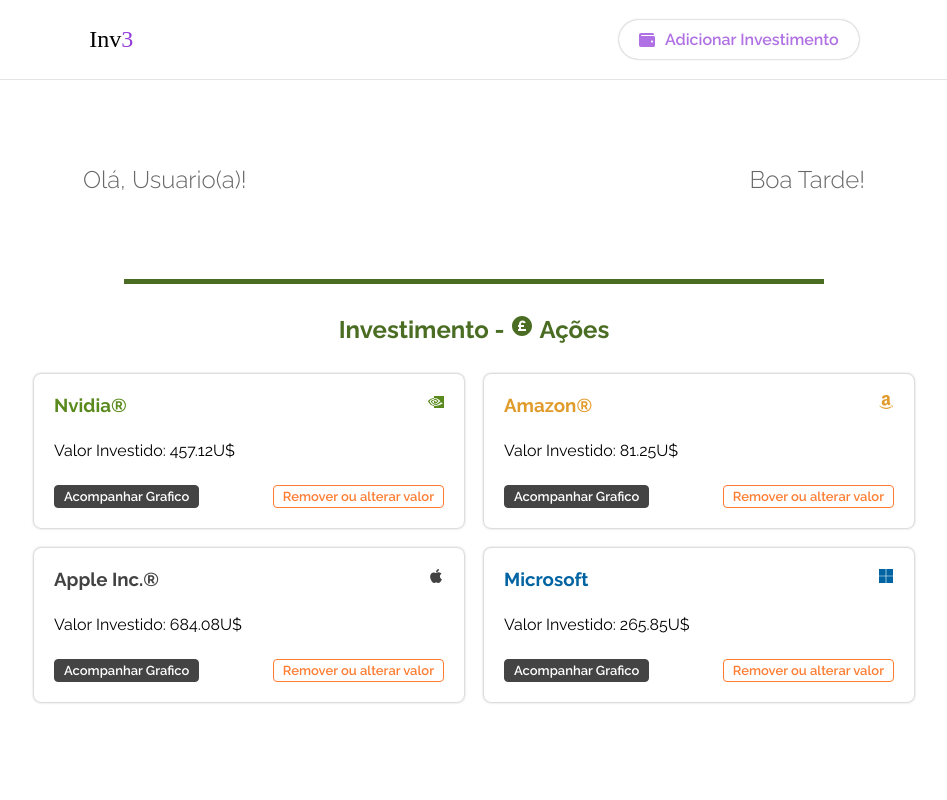
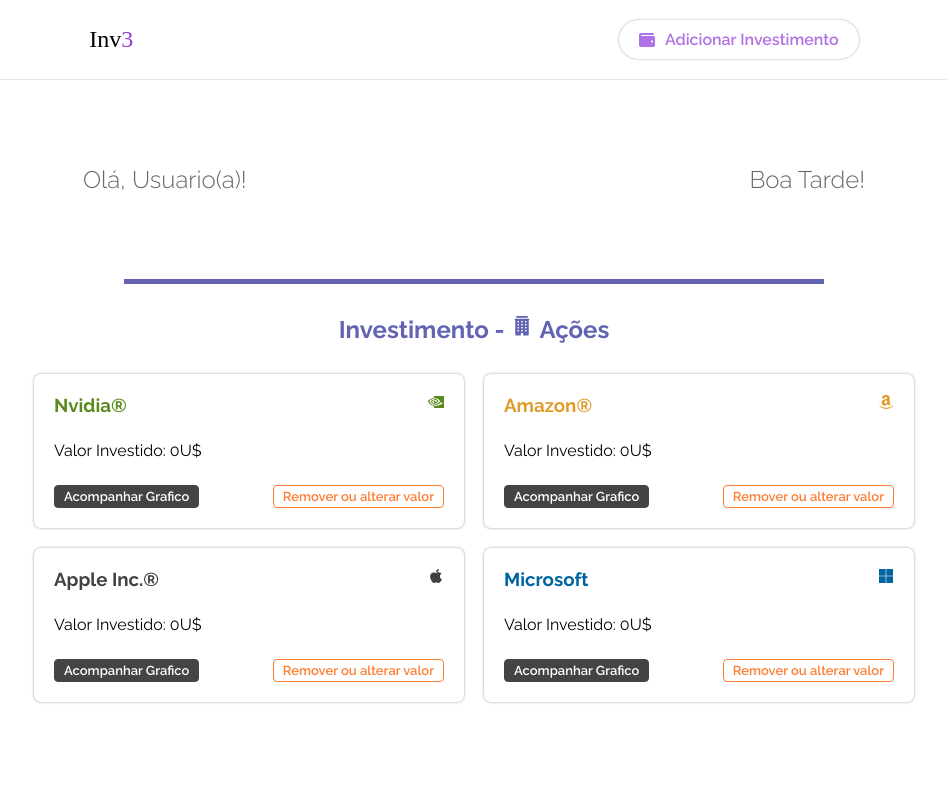
Before and after one commit to LuanSilva9/inv3, a React (Create React App) app: page / in a window 1280 px wide. Shown: the top 800 px of the page, without its empty margins (166-1113 px from the left). Built offline with nearby package versions, Linux system fonts and the light colour scheme; a web font is replaced by a local one.

Commit message:
Mudando icones e cores das sessões para melhor vizualização

```diff
--- a/src/Constants/InvestType.js
+++ b/src/Constants/InvestType.js
@@ -1,39 +1,37 @@
 import { BsNvidia } from "react-icons/bs";
 import { FaAmazon, FaApple, FaBitcoin, FaEthereum, FaMicrosoft } from "react-icons/fa";
 import { GiAnimalHide } from "react-icons/gi";
+import { IoIosBusiness } from "react-icons/io";
 import { LuJapaneseYen } from "react-icons/lu";
-import { RiMoneyPoundCircleFill } from "react-icons/ri";
 import { SiPolygon } from "react-icons/si";
-
-const getRandomValue = () => (Math.random() * 1000).toFixed(2);
 
 const InvestType = [
     {
         name: "Ações",
-        icon: <RiMoneyPoundCircleFill />,
-        color: "#4a6d23",
+        icon: <IoIosBusiness />,
+        color: "#6264b3",
         investProps: [
             {
                 nameInvest: "Nvidia®",
-                currentValue: getRandomValue(),
+                currentValue: 0,
                 defaultColor: "#5a8a1d",
                 defaultIcon: <BsNvidia />
             },
             {
                 nameInvest: "Amazon®",
-                currentValue: getRandomValue(),
+                currentValue: 0,
                 defaultColor: "#e09b2b",
                 defaultIcon: <FaAmazon />
             },
             {
                 nameInvest: "Apple Inc.®",
-                currentValue: getRandomValue(),
+                currentValue: 0,
                 defaultColor: "#424242",
                 defaultIcon: <FaApple />
             },
             {
                 nameInvest: "Microsoft",
-                currentValue: getRandomValue(),
+                currentValue: 0,
                 defaultColor: "#0064a3",
                 defaultIcon: <FaMicrosoft />
             }
@@ -46,31 +44,31 @@
         investProps: [
             {
                 nameInvest: "Bitcoin",
-                currentValue: getRandomValue(),
+                currentValue: 0,
                 defaultColor: "#f2a40e",
                 defaultIcon: <FaBitcoin />
             },
             {
                 nameInvest: "Etherum",
-                currentValue: getRandomValue(),
+                currentValue: 0,
                 defaultColor: "#4c4c4c",
                 defaultIcon: <FaEthereum />
             },
             {
                 nameInvest: "HoneyBadgers",
-                currentValue: getRandomValue(),
+                currentValue: 0,
                 defaultColor: "#e37124",
                 defaultIcon: <GiAnimalHide />
             },
             {
                 nameInvest: "Satoshi",
-                currentValue: getRandomValue(),
+                currentValue: 0,
                 defaultColor: "#5a5a5a",
                 defaultIcon: <LuJapaneseYen />
             },
             {
                 nameInvest: "Matic",
-                currentValue: getRandomValue(),
+                currentValue: 0,
                 defaultColor: "#6c4da4",
                 defaultIcon: <SiPolygon />
             }
```
